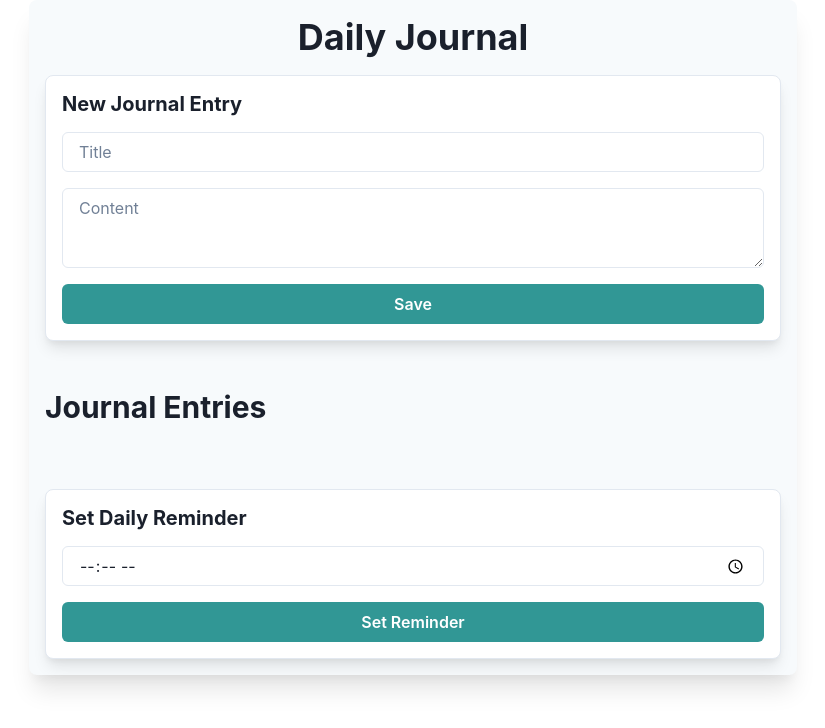
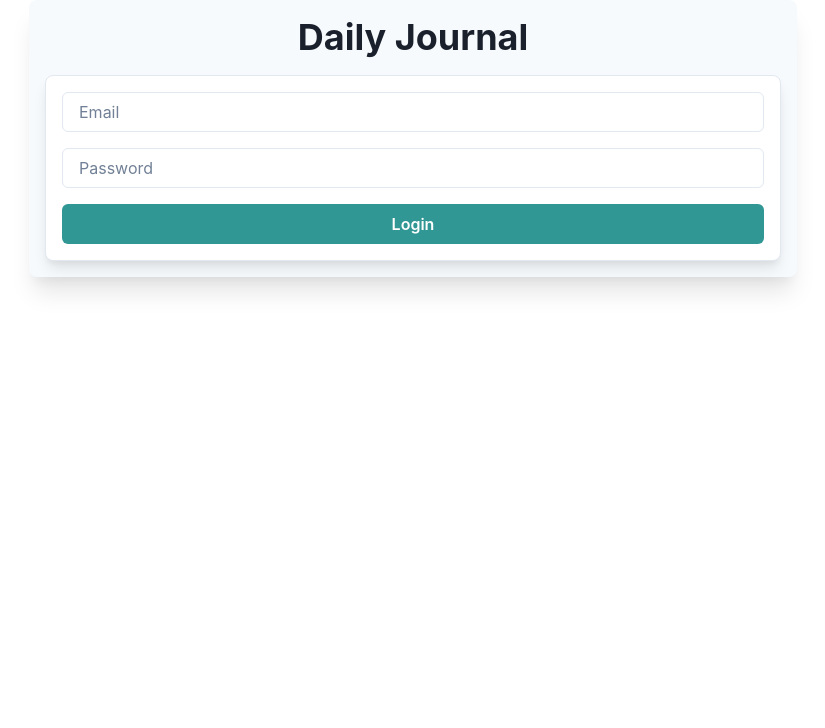
Before and after one commit to ryfazrin/journal-app, a React (Vite) app: page /login in a window 1280 px wide. Shown: the top 728 px of the page, without its empty margins (227-1052 px from the left). Built offline with nearby package versions, Linux system fonts and the light colour scheme; no server answers.

Commit message:
feat: register & login

```diff
--- a/package.json
+++ b/package.json
@@ -14,10 +14,12 @@
     "@emotion/react": "^11.11.4",
     "@emotion/styled": "^11.11.5",
     "@reduxjs/toolkit": "^2.2.5",
+    "firebase": "^10.12.0",
     "framer-motion": "^11.2.4",
     "react": "^18.2.0",
     "react-dom": "^18.2.0",
     "react-redux": "^9.1.2",
+    "react-router-dom": "^6.23.1",
     "uuid": "^9.0.1"
   },
   "devDependencies": {
--- a/src/App.jsx
+++ b/src/App.jsx
@@ -1,19 +1,47 @@
 // src/App.jsx
-import { Heading, Container, Stack } from '@chakra-ui/react';
+import React, { useEffect, useState } from 'react';
+import { Box, Heading, Container, Stack } from '@chakra-ui/react';
+import { BrowserRouter as Router, Routes, Route, Navigate } from 'react-router-dom';
+import { onAuthStateChanged } from 'firebase/auth';
+import { auth } from './firebase';
 import JournalEntry from './components/JournalEntry';
 import JournalList from './components/JournalList';
 import Reminder from './components/Reminder';
+import Login from './components/Login';
+import Register from './components/Register';
 
 function App() {
+  const [user, setUser] = useState(null);
+
+  useEffect(() => {
+    const unsubscribe = onAuthStateChanged(auth, (currentUser) => {
+      setUser(currentUser);
+    });
+
+    return () => unsubscribe();
+  }, []);
+
   return (
+    <Router>
       <Container maxW="container.md" p={4} bg="gray.50" borderRadius="lg" boxShadow="xl">
         <Heading mb={4} textAlign="center">Daily Journal</Heading>
         <Stack spacing={8}>
+          <Routes>
+            <Route path="/login" element={<Login />} />
+            <Route path="/register" element={<Register />} />
+            <Route path="/" element={user ? (
+              <>
                 <JournalEntry />
                 <JournalList />
                 <Reminder />
+              </>
+            ) : (
+              <Navigate to="/login" />
+            )} />
+          </Routes>
         </Stack>
       </Container>
+    </Router>
   );
 }
 
--- /dev/null
+++ b/src/components/Login.jsx
@@ -0,0 +1,44 @@
+// src/components/Login.jsx
+import React, { useState } from 'react';
+import { Box, Input, Button, VStack, Text } from '@chakra-ui/react';
+import { useNavigate } from 'react-router-dom';
+import { signInWithEmailAndPassword } from 'firebase/auth';
+import { auth } from '../firebase';
+
+const Login = () => {
+  const [email, setEmail] = useState('');
+  const [password, setPassword] = useState('');
+  const [error, setError] = useState('');
+  const navigate = useNavigate();
+
+  const handleLogin = async () => {
+    try {
+      await signInWithEmailAndPassword(auth, email, password);
+      navigate('/'); // Redirect to home page
+    } catch (error) {
+      setError('Failed to login. Please check your email and password.');
+    }
+  };
+
+  return (
+    <Box p={4} borderWidth={1} borderRadius="lg" boxShadow="lg" bg="white">
+      <VStack spacing={4}>
+        <Input
+          placeholder="Email"
+          value={email}
+          onChange={(e) => setEmail(e.target.value)}
+        />
+        <Input
+          placeholder="Password"
+          type="password"
+          value={password}
+          onChange={(e) => setPassword(e.target.value)}
+        />
+        <Button onClick={handleLogin} colorScheme="teal" width="full">Login</Button>
+        {error && <Text color="red.500">{error}</Text>}
+      </VStack>
+    </Box>
+  );
+};
+
+export default Login;
--- /dev/null
+++ b/src/components/Register.jsx
@@ -0,0 +1,40 @@
+// src/components/Register.jsx
+import React, { useState } from 'react';
+import { Box, Input, Button, VStack } from '@chakra-ui/react';
+import { createUserWithEmailAndPassword } from 'firebase/auth';
+import { auth } from '../firebase';
+
+const Register = () => {
+  const [email, setEmail] = useState('');
+  const [password, setPassword] = useState('');
+
+  const handleRegister = async () => {
+    try {
+      await createUserWithEmailAndPassword(auth, email, password);
+      // Redirect or perform any post-registration actions
+    } catch (error) {
+      console.error('Error registering:', error);
+    }
+  };
+
+  return (
+    <Box p={4} borderWidth={1} borderRadius="lg" boxShadow="lg" bg="white">
+      <VStack spacing={4}>
+        <Input
+          placeholder="Email"
+          value={email}
+          onChange={(e) => setEmail(e.target.value)}
+        />
+        <Input
+          placeholder="Password"
+          type="password"
+          value={password}
+          onChange={(e) => setPassword(e.target.value)}
+        />
+        <Button onClick={handleRegister} colorScheme="teal" width="full">Register</Button>
+      </VStack>
+    </Box>
+  );
+};
+
+export default Register;
--- /dev/null
+++ b/src/firebase.js
@@ -0,0 +1,18 @@
+// src/firebase.js
+import { initializeApp } from 'firebase/app';
+import { getAuth } from 'firebase/auth';
+
+const firebaseConfig = {
+  apiKey: "AIzaSyBEkBLJ6MWD4mhZx00krxsL0asHCMv4DV4",
+  authDomain: "journal-app-1e64d.firebaseapp.com",
+  projectId: "journal-app-1e64d",
+  storageBucket: "journal-app-1e64d.appspot.com",
+  messagingSenderId: "571790221041",
+  appId: "1:571790221041:web:c60b328aadf4f8dcb69350",
+  measurementId: "G-VXJ8707YVE"
+};
+
+const app = initializeApp(firebaseConfig);
+const auth = getAuth(app);
+
+export { auth };
```
Also changed, not shown: 1 other file (tests, documents, lock files or other folders). Lines whose indentation alone changed are shown as unchanged.
